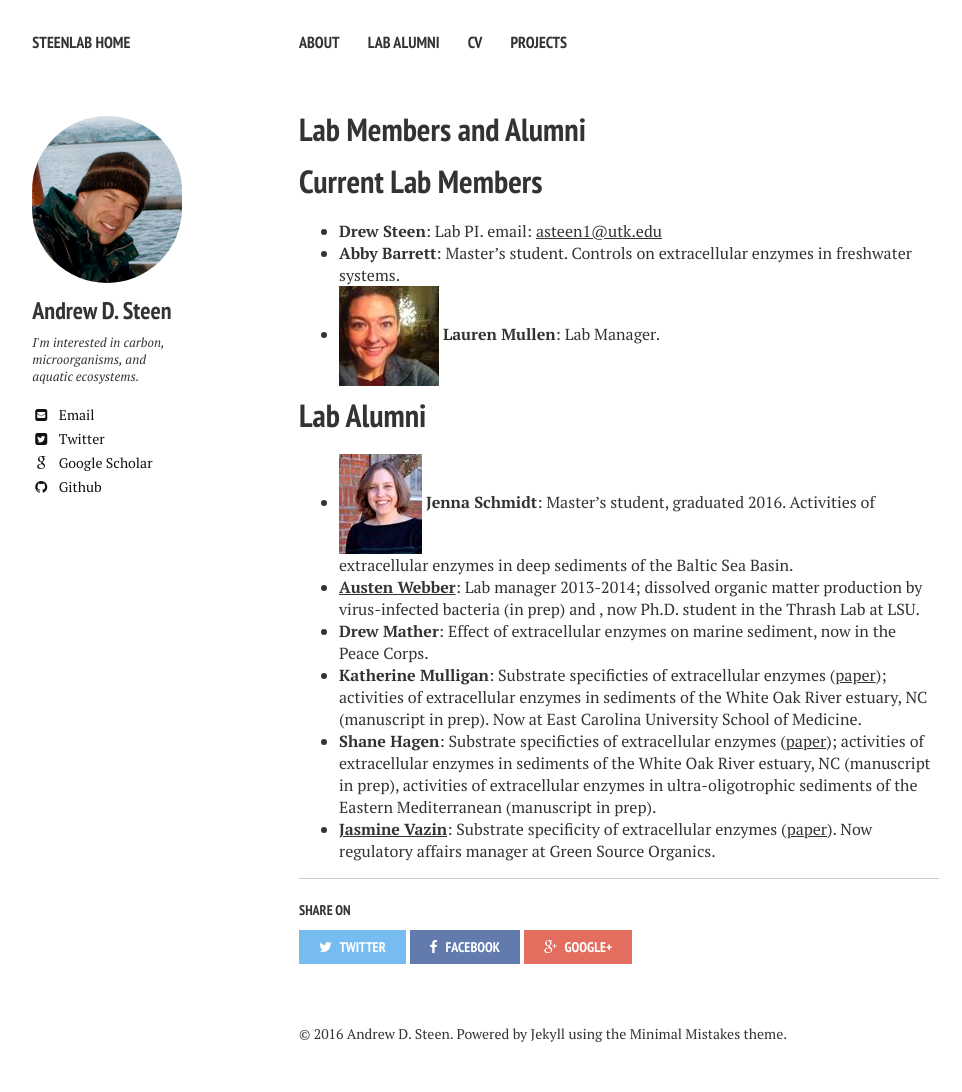
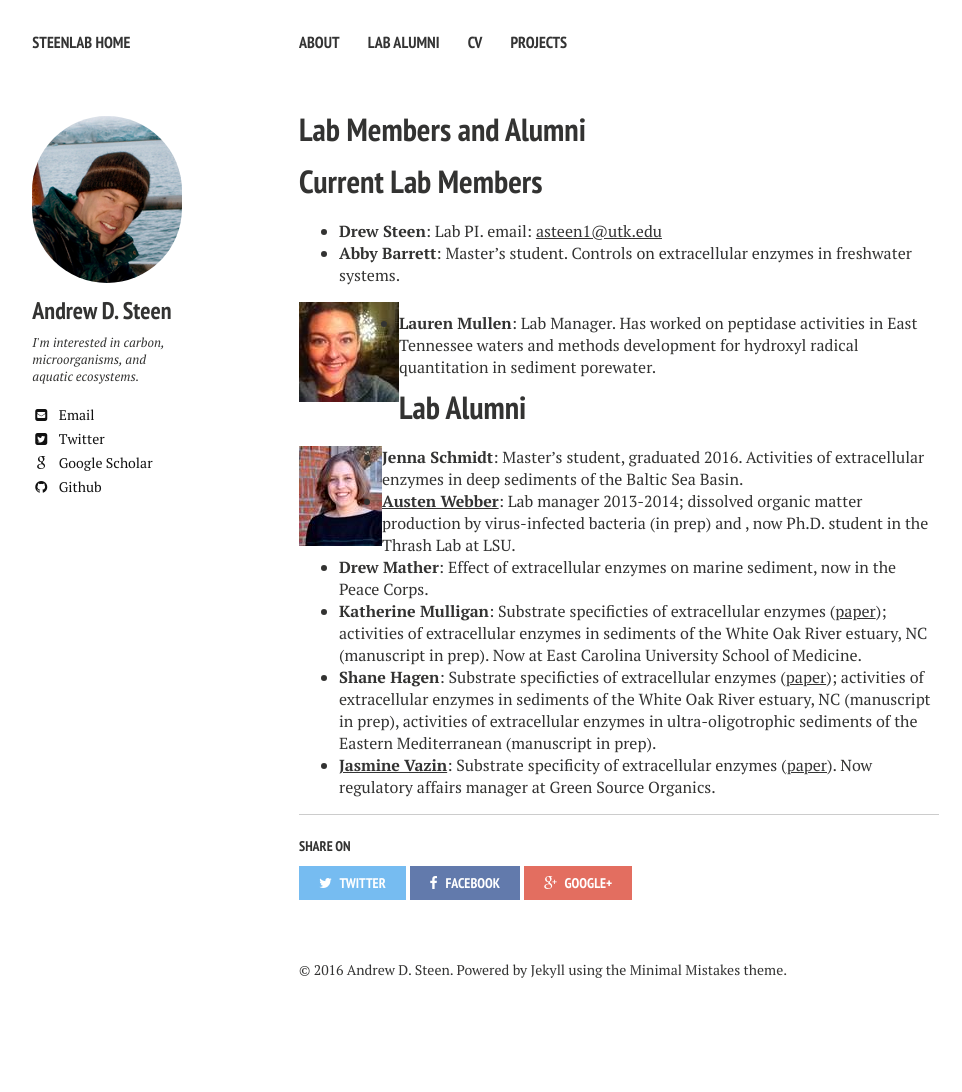
Before and after one commit to adsteen/adsteen.github.io, a Jekyll site: the page built from _pages/alums.md, in a window 1280 px wide. Shown: the whole page, without its empty margins (21-983 px from the left). Built offline with Jekyll 4.4.1, drawn with Linux system fonts in a browser that asks for light colours; nearby versions of some CDN libraries; after the commit the page ends 1028 px from its top, so only the background shows below that.

Commit message:
trying image format with raw HTML

```diff
--- a/_pages/alums.md
+++ b/_pages/alums.md
@@ -10,11 +10,15 @@ permalink: /alumni/
 
 * **Drew Steen**: Lab PI. email: [asteen1@utk.edu](mailto:asteen1@utk.edu "email")
 * **Abby Barrett**: Master's student. Controls on extracellular enzymes in freshwater systems.
-* ![Lauren Mullen](/images/mullen_small.jpeg "Lauren Mullen, Lab Manager"){: .align-left} **Lauren Mullen**: Lab Manager.
+
+<img src="/images/mullen_small.jpeg" align="left">
+
+* **Lauren Mullen**: Lab Manager. Has worked on peptidase activities in East Tennessee waters and methods development for hydroxyl radical quantitation in sediment porewater.
 
 # Lab Alumni
 
-* ![Jenna Schmidt](/images/schmidt_small.jpeg "Jenna Schmidt, MS 2016"){: .align-left} **Jenna Schmidt**: Master's student, graduated 2016. Activities of extracellular enzymes in deep sediments of the Baltic Sea Basin.
+<img src="/images/schmidt_small.jpeg" align="left">
+* **Jenna Schmidt**: Master's student, graduated 2016. Activities of extracellular enzymes in deep sediments of the Baltic Sea Basin.
 * [**Austen Webber**](http:///thethrashlab.com/people/): Lab manager 2013-2014; dissolved organic matter production by virus-infected bacteria (in prep) and , now Ph.D. student in the Thrash Lab at LSU.
 * **Drew Mather**: Effect of extracellular enzymes on marine sediment, now in the Peace Corps.
 * **Katherine Mulligan**: Substrate specificties of extracellular enzymes ([paper](http://www.int-res.com/abstracts/ame/v75/n3/p271-281/)); activities of extracellular enzymes in sediments of the White Oak River estuary, NC (manuscript in prep). Now at East Carolina University School of Medicine.
```
